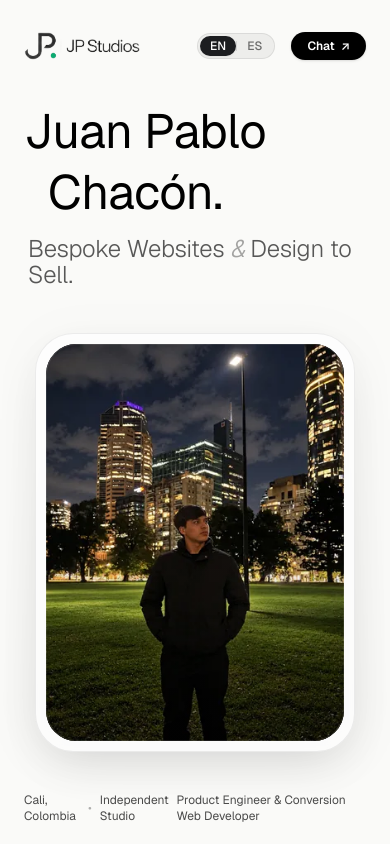
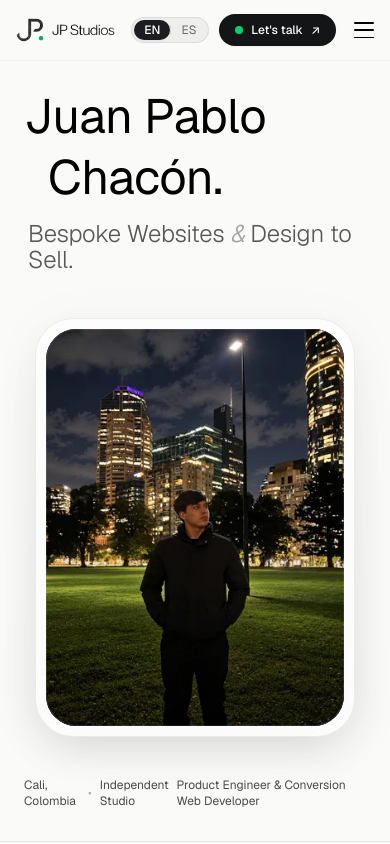
Before and after one commit to Juanpa571/portfolio, a React (Vite) app: page / in a window 390 px wide. Shown: the top 844 px of the page. Built offline with nearby package versions, Linux system fonts and the light colour scheme.

Commit message:
feat(nav): implement bespoke sticky navigation bar matching design reference

```diff
--- a/src/components/layout/Header.tsx
+++ b/src/components/layout/Header.tsx
@@ -9,12 +9,10 @@ export const Header: React.FC = () => {
   const liveTime = useLiveTime(siteConfig.profile.timezone);
   const [isScrolled, setIsScrolled] = useState(false);
   const [isMenuOpen, setIsMenuOpen] = useState(false);
-  const [copiedTime, setCopiedTime] = useState(false);
 
   useEffect(() => {
     const handleScroll = () => {
-      // Trigger floating corner menu button once scrolled past hero header (140px)
-      setIsScrolled(window.scrollY > 140);
+      setIsScrolled(window.scrollY > 20);
     };
 
     const handleKeyDown = (e: KeyboardEvent) => {
@@ -33,7 +31,7 @@ export const Header: React.FC = () => {
     };
   }, []);
 
-  // Lock body scroll and pause Lenis when off-canvas drawer is open
+  // Lock body scroll and pause Lenis when off-canvas drawer is open on mobile
   useEffect(() => {
     const lenis = (window as any).__lenis;
     if (isMenuOpen) {
@@ -49,28 +47,41 @@ export const Header: React.FC = () => {
     };
   }, [isMenuOpen]);
 
-  const handleTimeClick = (e: React.MouseEvent) => {
-    e.preventDefault();
-    if (liveTime) {
-      navigator.clipboard.writeText(`${liveTime} (${siteConfig.profile.location})`);
-      setCopiedTime(true);
-      setTimeout(() => setCopiedTime(false), 2000);
-    }
-  };
-
   const navLinks = [
-    { label: t.nav.capabilities, href: '#services' },
+    { label: t.nav.work, href: '#work' },
     { label: t.nav.process, href: '#process' },
+    { label: t.nav.services, href: '#services' },
     { label: t.nav.faq, href: '#faq' },
     { label: t.nav.contact, href: '#contact' },
   ];
 
+  const handleNavClick = (e: React.MouseEvent<HTMLAnchorElement>, href: string) => {
+    e.preventDefault();
+    setIsMenuOpen(false);
+    const targetId = href.replace('#', '');
+    const targetEl = document.getElementById(targetId);
+    if (targetEl) {
+      targetEl.scrollIntoView({ behavior: 'smooth' });
+    } else if (targetId === 'work') {
+      // Fallback while case studies are finalized
+      document.getElementById('services')?.scrollIntoView({ behavior: 'smooth' });
+    }
+  };
+
   return (
     <>
-      {/* 1. Unboxed Editorial Top Header (Completely integrated into page, zero pill/box/shadow) */}
-      <header className="relative w-full max-w-[1400px] mx-auto px-6 sm:px-12 pt-8 sm:pt-10 pb-4 flex items-center justify-between z-30 select-none">
-        {/* Left: Brand Identity & Telemetry */}
-        <div className="flex items-center gap-3 sm:gap-5">
+      {/* Bespoke Sticky Navigation Bar */}
+      <header
+        className={`sticky top-0 z-40 w-full select-none transition-all duration-300 ${
+          isScrolled
+            ? 'bg-[#fafaf8]/95 backdrop-blur-md border-b border-black/[0.08] shadow-[0_4px_24px_rgba(0,0,0,0.03)] py-3 sm:py-3.5'
+            : 'bg-[#fafaf8]/85 backdrop-blur-sm border-b border-black/[0.04] py-3.5 sm:py-4.5'
+        }`}
+      >
+        <div className="max-w-[1400px] mx-auto px-4 sm:px-8 lg:px-12 flex items-center justify-between gap-4">
+
+          {/* Left: Brand Identity + Vertical Separator + Location Lockup */}
+          <div className="flex items-center gap-3 sm:gap-4 flex-shrink-0">
             <a
               href="#"
               className="group flex items-center"
@@ -80,106 +91,101 @@ export const Header: React.FC = () => {
               <img
                 src="/logo-horizontal.webp"
                 alt={siteConfig.profile.brandName}
-              className="h-7 sm:h-[34px] w-auto object-contain transition-transform duration-300 group-hover:scale-[1.02]"
+                className="h-6 sm:h-[28px] w-auto object-contain transition-transform duration-300 group-hover:scale-[1.02]"
                 width={335}
                 height={81}
               />
             </a>
 
-          <div className="hidden sm:block w-px h-4 bg-black/15"></div>
+            <span className="hidden sm:block h-6 w-px bg-black/15 mx-0.5" aria-hidden="true" />
 
-          {/* Interactive Live Time */}
-          <button
-            type="button"
-            onClick={handleTimeClick}
-            aria-label={copiedTime ? t.nav.copied : `${t.nav.timeLabel}: ${liveTime || '14:07 COT'}`}
-            className="hidden sm:flex items-center gap-2 px-2.5 py-1 rounded-full bg-black/[0.03] hover:bg-black/[0.06] text-xs font-sans text-black/70 hover:text-black transition-all cursor-pointer group"
-            title={t.nav.timeLabel}
-            data-interactive
-          >
-            <span>Cali</span>
-            <span className="text-black/30">•</span>
-            <span className="font-medium text-black">
-              {copiedTime ? t.nav.copied : (liveTime || '14:07 COT')}
+            <div className="hidden sm:flex flex-col text-left leading-tight">
+              <span className="text-[10px] font-bold tracking-[0.08em] text-[#141517] uppercase font-sans">
+                {t.nav.location}
               </span>
-          </button>
+              <span className="text-[8.5px] font-medium tracking-[0.08em] text-black/50 uppercase font-sans">
+                {t.nav.studio}
+              </span>
+            </div>
           </div>
 
-        {/* Right: Clean Editorial Links, Language Switcher & WhatsApp Direct Action */}
-        <nav className="flex items-center gap-4 sm:gap-6 lg:gap-8 text-sm font-sans font-medium text-black">
+          {/* Center: 5 Primary Navigation Links */}
+          <nav className="hidden lg:flex items-center gap-6 xl:gap-8 text-sm font-sans font-medium text-black/75">
             {navLinks.map((link) => (
               <a
-              key={link.href}
+                key={link.label}
                 href={link.href}
-              className="hidden md:inline-block relative py-1 text-black/75 hover:text-black transition-colors group"
+                onClick={(e) => handleNavClick(e, link.href)}
+                className="relative py-1 text-black/70 hover:text-black transition-colors duration-200 group"
                 data-interactive
               >
                 <span>{link.label}</span>
-              <span className="absolute bottom-0 left-0 w-0 h-[1.5px] bg-black transition-all duration-300 group-hover:w-full"></span>
+                <span className="absolute bottom-0 left-0 w-0 h-[1.5px] bg-black transition-all duration-300 group-hover:w-full" />
               </a>
             ))}
+          </nav>
 
-          {/* Minimalist Language Switcher Pill */}
+          {/* Right: Language Switcher Pill + Pulsing CTA Pill Button */}
+          <div className="flex items-center gap-2.5 sm:gap-3.5 flex-shrink-0">
             <LanguageToggle theme="light" />
 
-          {/* WhatsApp Direct Action */}
             <a
               href={siteConfig.profile.contact.whatsapp}
               target="_blank"
               rel="noopener noreferrer"
-            className="px-4 py-1.5 rounded-full bg-black text-white text-xs font-sans font-semibold hover:bg-black/80 active:scale-95 transition-all flex items-center gap-1.5 shadow-sm group"
+              className="px-4 sm:px-5 py-2 rounded-full bg-[#141517] hover:bg-black text-white text-xs sm:text-sm font-sans font-medium flex items-center gap-2 shadow-xs transition-all duration-200 active:scale-95 group"
               data-interactive
+              aria-label={t.nav.talk}
             >
-            <span>{t.nav.chat}</span>
-            <span className="group-hover:translate-x-0.5 group-hover:-translate-y-0.5 transition-transform duration-200">↗</span>
+              {/* Pulsing Status Dot */}
+              <span className="relative flex h-2 w-2">
+                <span className="animate-ping absolute inline-flex h-full w-full rounded-full bg-emerald-400 opacity-75" />
+                <span className="relative inline-flex rounded-full h-2 w-2 bg-[#00D26A]" />
+              </span>
+              <span>{t.nav.talk}</span>
+              <span className="text-xs transition-transform duration-200 group-hover:translate-x-0.5 group-hover:-translate-y-0.5">
+                ↗
+              </span>
             </a>
-        </nav>
-      </header>
 
-      {/* 2. Floating Corner Menu Trigger Button (Appears only on scroll, sits comfortably in top-right corner) */}
-      <div
-        className={`fixed top-6 right-6 sm:top-8 sm:right-8 z-50 transition-all duration-500 ease-out ${
-          isScrolled
-            ? 'opacity-100 scale-100 translate-y-0 pointer-events-auto'
-            : 'opacity-0 scale-75 -translate-y-3 pointer-events-none'
-        }`}
-      >
+            {/* Mobile Hamburger Drawer Trigger (Visible on < lg) */}
             <button
               type="button"
               onClick={() => setIsMenuOpen(!isMenuOpen)}
-          className={`relative w-14 h-14 sm:w-16 sm:h-16 rounded-full flex flex-col items-center justify-center gap-1.5 cursor-pointer shadow-2xl transition-all duration-300 group ${
-            isMenuOpen
-              ? 'bg-white text-black hover:scale-105'
-              : 'bg-[#1C1D20] border border-white/20 text-white hover:scale-110 hover:border-white/40'
-          }`}
+              className="lg:hidden p-2 rounded-full hover:bg-black/[0.05] text-black transition-colors cursor-pointer"
               aria-label={isMenuOpen ? 'Close Menu' : 'Open Navigation Menu'}
               data-interactive
             >
-          {/* Animated Hamburger / Close Morphing Lines */}
+              <div className="w-5 h-4 flex flex-col justify-between items-center">
                 <span
-            className={`w-5 sm:w-6 h-[2px] rounded-full transition-all duration-300 ${
-              isMenuOpen
-                ? 'bg-black rotate-45 translate-y-[4px]'
-                : 'bg-white group-hover:w-6'
+                  className={`w-5 h-[1.5px] bg-black rounded-full transition-all duration-300 ${
+                    isMenuOpen ? 'rotate-45 translate-y-[7px]' : ''
                   }`}
                 />
                 <span
-            className={`w-5 sm:w-6 h-[2px] rounded-full transition-all duration-300 ${
-              isMenuOpen
-                ? 'bg-black -rotate-45 -translate-y-[4px]'
-                : 'bg-white group-hover:w-4'
+                  className={`w-5 h-[1.5px] bg-black rounded-full transition-all duration-300 ${
+                    isMenuOpen ? 'opacity-0' : ''
                   }`}
                 />
+                <span
+                  className={`w-5 h-[1.5px] bg-black rounded-full transition-all duration-300 ${
+                    isMenuOpen ? '-rotate-45 -translate-y-[7px]' : ''
+                  }`}
+                />
+              </div>
             </button>
           </div>
 
-      {/* 3. Off-Canvas Cinematic Drawer Navigation Menu */}
+        </div>
+      </header>
+
+      {/* Off-Canvas Mobile Navigation Drawer */}
       {/* Backdrop */}
       <div
         data-lenis-prevent
         onWheel={(e) => e.stopPropagation()}
         onClick={() => setIsMenuOpen(false)}
-        className={`fixed inset-0 bg-black/60 backdrop-blur-xs z-40 transition-opacity duration-500 ${
+        className={`fixed inset-0 bg-black/60 backdrop-blur-xs z-50 transition-opacity duration-500 lg:hidden ${
           isMenuOpen ? 'opacity-100 pointer-events-auto visible' : 'opacity-0 pointer-events-none invisible'
         }`}
         aria-hidden="true"
@@ -192,53 +198,56 @@ export const Header: React.FC = () => {
         aria-label="Navigation Menu"
         data-lenis-prevent
         onWheel={(e) => e.stopPropagation()}
-        className={`fixed top-0 right-0 h-full w-full sm:w-[480px] lg:w-[520px] bg-[#1C1D20] text-white z-45 border-l border-white/10 flex flex-col justify-between p-8 sm:p-12 lg:p-14 overflow-y-auto overscroll-contain transition-all duration-500 ease-[cubic-bezier(0.76,0,0.24,1)] ${
+        className={`fixed top-0 right-0 h-full w-full sm:w-[420px] bg-[#1C1D20] text-white z-55 border-l border-white/10 flex flex-col justify-between p-8 sm:p-10 overflow-y-auto overscroll-contain transition-all duration-500 ease-[cubic-bezier(0.76,0,0.24,1)] lg:hidden ${
           isMenuOpen
             ? 'translate-x-0 shadow-2xl opacity-100 visible pointer-events-auto'
             : 'translate-x-full shadow-none opacity-0 invisible pointer-events-none'
         }`}
       >
-        {/* Drawer Header */}
-        <div className="flex items-center justify-between pt-2 border-b border-white/10 pb-6">
+        {/* Drawer Top */}
+        <div className="flex items-center justify-between pt-2 border-b border-white/10 pb-5">
           <img
             src="/logo-horizontal-white.webp"
             alt={siteConfig.profile.brandName}
-            className="h-6 sm:h-7 w-auto object-contain"
+            className="h-6 w-auto object-contain"
             width={335}
             height={81}
             loading="lazy"
             decoding="async"
           />
-          <div className="flex items-center gap-4">
-            <LanguageToggle theme="dark" />
-            <span className="hidden sm:inline text-xs font-sans text-white/60">
-              Cali, Colombia
-            </span>
-          </div>
+          <button
+            type="button"
+            onClick={() => setIsMenuOpen(false)}
+            className="p-2 text-white/70 hover:text-white transition-colors cursor-pointer"
+            aria-label="Close menu"
+            data-interactive
+          >
+            ✕
+          </button>
         </div>
 
         {/* Drawer Editorial Nav Links */}
-        <nav className="my-auto py-8 space-y-2 sm:space-y-3">
+        <nav className="my-auto py-6 space-y-1">
           {navLinks.map((link) => (
             <a
-              key={link.href}
+              key={link.label}
               href={link.href}
-              onClick={() => setIsMenuOpen(false)}
-              className="group flex items-center justify-between py-4 border-b border-white/[0.08] hover:border-white/30 transition-all duration-300"
+              onClick={(e) => handleNavClick(e, link.href)}
+              className="group flex items-center justify-between py-3.5 border-b border-white/[0.08] hover:border-white/30 transition-all duration-300"
               data-interactive
             >
-              <span className="text-3xl sm:text-4xl lg:text-5xl font-normal font-display tracking-[-0.01em] text-white/80 group-hover:text-white group-hover:translate-x-3 transition-all duration-300">
+              <span className="text-2xl sm:text-3xl font-normal font-display tracking-[-0.01em] text-white/80 group-hover:text-white group-hover:translate-x-2 transition-all duration-300">
                 {link.label}
               </span>
-              <span className="text-lg sm:text-xl text-white/40 group-hover:text-white group-hover:translate-x-1 group-hover:-translate-y-1 transition-all duration-300">
+              <span className="text-base text-white/40 group-hover:text-white group-hover:translate-x-1 group-hover:-translate-y-1 transition-all duration-300">
                 ↗
               </span>
             </a>
           ))}
         </nav>
 
-        {/* Drawer Bottom Telemetry & Direct Actions */}
-        <div className="pt-6 border-t border-white/10 space-y-4 font-sans">
+        {/* Drawer Bottom Telemetry & Actions */}
+        <div className="pt-5 border-t border-white/10 space-y-4 font-sans">
           <div className="flex items-center justify-between text-xs text-white/70">
             <div>COT ({liveTime || 'UTC-5'})</div>
             <div className="text-emerald-400 font-medium">{t.nav.availableWorldwide}</div>
@@ -249,14 +258,15 @@ export const Header: React.FC = () => {
               href={siteConfig.profile.contact.whatsapp}
               target="_blank"
               rel="noopener noreferrer"
-              className="flex-1 py-3.5 px-5 rounded-full bg-white text-black text-center font-sans font-medium text-xs sm:text-sm hover:bg-white/90 active:scale-[0.98] transition-all"
+              className="flex-1 py-3 px-4 rounded-full bg-white text-black text-center font-sans font-medium text-xs sm:text-sm hover:bg-white/90 active:scale-[0.98] transition-all flex items-center justify-center gap-1.5"
               data-interactive
             >
-              {t.nav.chatOnWhatsApp} ↗
+              <span>{t.nav.talk}</span>
+              <span>↗</span>
             </a>
             <a
               href={`mailto:${siteConfig.profile.contact.email}`}
-              className="py-3.5 px-6 rounded-full border border-white/20 hover:border-white text-white text-center font-sans font-medium text-xs sm:text-sm hover:bg-white hover:text-black active:scale-[0.98] transition-all"
+              className="py-3 px-5 rounded-full border border-white/20 hover:border-white text-white text-center font-sans font-medium text-xs sm:text-sm hover:bg-white hover:text-black active:scale-[0.98] transition-all"
               data-interactive
             >
               {t.nav.email}
--- a/src/config/translations.ts
+++ b/src/config/translations.ts
@@ -2,11 +2,15 @@ export type Language = 'en' | 'es';
 
 export interface Translations {
   nav: {
-    capabilities: string;
+    work: string;
     process: string;
-    works: string;
+    services: string;
     faq: string;
     contact: string;
+    talk: string;
+    studio: string;
+    capabilities: string;
+    works: string;
     chat: string;
     location: string;
     timeLabel: string;
@@ -134,12 +138,16 @@ export interface Translations {
 export const translations: Record<Language, Translations> = {
   en: {
     nav: {
-      capabilities: 'Capabilities',
+      work: 'Work',
       process: 'Process',
-      works: 'Works',
+      services: 'Services',
       faq: 'FAQ',
       contact: 'Contact',
-      chat: 'Chat',
+      talk: "Let's talk",
+      studio: 'Independent Studio',
+      capabilities: 'Services',
+      works: 'Work',
+      chat: "Let's talk",
       location: 'Cali, Colombia',
       timeLabel: 'Local time in Cali. Click to copy',
       copied: 'Copied ✓',
@@ -383,12 +391,16 @@ export const translations: Record<Language, Translations> = {
   },
   es: {
     nav: {
-      capabilities: 'Capacidades',
+      work: 'Trabajo',
       process: 'Proceso',
-      works: 'Proyectos',
+      services: 'Servicios',
       faq: 'Preguntas',
       contact: 'Contacto',
-      chat: 'Chat',
+      talk: 'Hablemos',
+      studio: 'Estudio Independiente',
+      capabilities: 'Servicios',
+      works: 'Trabajo',
+      chat: 'Hablemos',
       location: 'Cali, Colombia',
       timeLabel: 'Hora local en Cali. Clic para copiar',
       copied: 'Copiado ✓',
```
Lines whose indentation alone changed are shown as unchanged.
